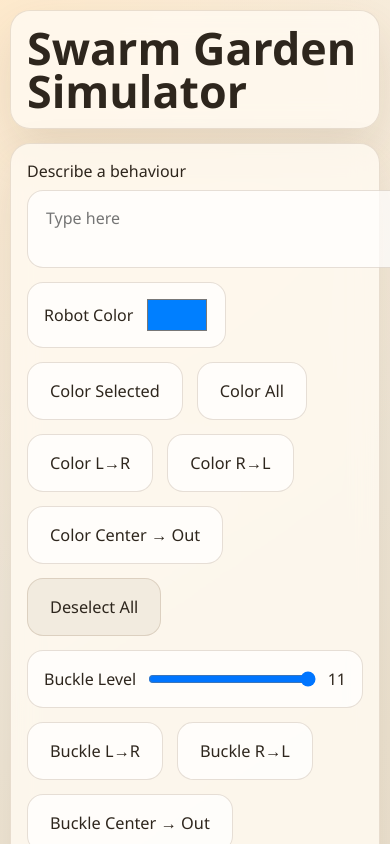
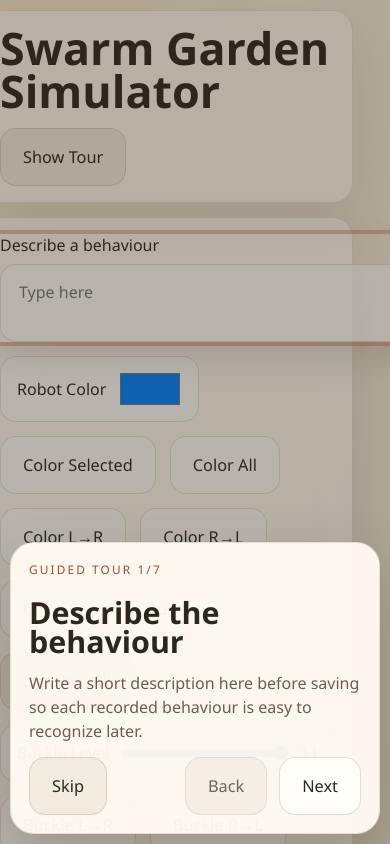
Before and after one commit to MerihanAlhafnawi/SwarmGardenSimulator, a Next.js app: page /application in a window 390 px wide. Shown: the top 844 px of the page. Built offline with nearby package versions, Linux system fonts and the light colour scheme; no server answers.

Commit message:
Add in-app guided tour

```diff
--- a/src/app/globals.css
+++ b/src/app/globals.css
@@ -74,6 +74,13 @@ a {
 .hero {
   padding: 34px 38px;
   margin-bottom: 14px;
+}
+
+.application-hero {
+  display: flex;
+  justify-content: space-between;
+  gap: 16px;
+  align-items: center;
 }
 
 .intro-hero {
@@ -167,6 +174,12 @@ h2 {
 
 .toolbar-spacer {
   flex: 1 1 auto;
+}
+
+.tour-target-active {
+  position: relative;
+  z-index: 40;
+  box-shadow: 0 0 0 4px rgba(198, 95, 63, 0.38), 0 14px 34px rgba(77, 54, 31, 0.18);
 }
 
 button,
@@ -322,6 +335,45 @@ button:disabled {
   gap: 10px;
 }
 
+.tour-overlay {
+  position: fixed;
+  inset: 0;
+  background: rgba(46, 38, 29, 0.34);
+  z-index: 30;
+}
+
+.tour-card {
+  position: fixed;
+  right: 24px;
+  bottom: 24px;
+  width: min(420px, calc(100vw - 32px));
+  border-radius: 24px;
+  border: 1px solid var(--panel-border);
+  background: rgba(255, 250, 242, 0.96);
+  box-shadow: 0 24px 60px rgba(77, 54, 31, 0.24);
+  padding: 24px;
+  display: grid;
+  gap: 14px;
+  z-index: 50;
+}
+
+.tour-body {
+  color: var(--muted);
+  line-height: 1.5;
+}
+
+.tour-actions {
+  display: flex;
+  justify-content: space-between;
+  gap: 12px;
+  align-items: center;
+}
+
+.tour-actions-right {
+  display: flex;
+  gap: 12px;
+}
+
 .video-placeholder {
   min-height: 360px;
   border-radius: 24px;
@@ -402,6 +454,11 @@ button:disabled {
     padding: 16px;
   }
 
+  .application-hero {
+    flex-direction: column;
+    align-items: flex-start;
+  }
+
   .video-placeholder {
     min-height: 220px;
   }
@@ -440,4 +497,17 @@ button:disabled {
     width: 100%;
     min-height: auto;
   }
+
+  .tour-card {
+    right: 10px;
+    left: 10px;
+    bottom: 10px;
+    width: auto;
+    padding: 18px;
+  }
+
+  .tour-actions,
+  .tour-actions-right {
+    flex-wrap: wrap;
+  }
 }
--- a/src/app/page.tsx
+++ b/src/app/page.tsx
@@ -16,8 +16,8 @@ export default function HomePage() {
         </div>
 
         <div className="intro-actions">
-          <Link href="/tutorial" className="intro-next ghost-link">
-            Tutorial
+          <Link href="/application?tour=1" className="intro-next ghost-link">
+            Guided Tour
           </Link>
           <Link href="/application" className="intro-next">
             Next
--- a/src/components/SwarmApplication.tsx
+++ b/src/components/SwarmApplication.tsx
@@ -1,6 +1,7 @@
 "use client";
 
 import Image from "next/image";
+import { useSearchParams } from "next/navigation";
 import { useEffect, useRef, useState } from "react";
 import { addDoc, collection, deleteDoc, doc, FirestoreError, serverTimestamp } from "firebase/firestore";
 import { getFirebaseDb } from "@/lib/firebase";
@@ -38,6 +39,49 @@ type SavedRecording = {
 };
 
 type PlaybackCellsInput = Array<string | [number, number]>;
+type TourStep = {
+  title: string;
+  body: string;
+  targetId: string;
+};
+
+const TOUR_STEPS: TourStep[] = [
+  {
+    targetId: "behaviour-field",
+    title: "Describe the behaviour",
+    body: "Write a short description here before saving so each recorded behaviour is easy to recognize later.",
+  },
+  {
+    targetId: "grid",
+    title: "Select robots",
+    body: "Click robots in the grid to select them. Selected robots are the ones affected by targeted changes.",
+  },
+  {
+    targetId: "color-controls",
+    title: "Color controls",
+    body: "Pick a color, then apply it to selected robots, all robots, or send it through the swarm as a moving flow.",
+  },
+  {
+    targetId: "buckle-controls",
+    title: "Buckle controls",
+    body: "Use the buckle slider or the directional buckle buttons to change bloom levels across the swarm.",
+  },
+  {
+    targetId: "record-controls",
+    title: "Record and save",
+    body: "Press Record to capture your actions, Stop Recording when you are done, then Save Recording to store the behaviour.",
+  },
+  {
+    targetId: "reset-button",
+    title: "Reset",
+    body: "Reset clears selections, restores white backgrounds, and returns every robot to buckle level 11.",
+  },
+  {
+    targetId: "recorded-behaviours",
+    title: "Recorded behaviours",
+    body: "Saved behaviours appear here. You can replay them, download them as JSON, or delete them later.",
+  },
+];
 
 const createGrid = (): Cell[][] =>
   Array.from({ length: ROWS }, (_, row) =>
@@ -99,6 +143,7 @@ const interpolateRgb = (start: number[], end: number[], t: number) =>
 const cloneGrid = (grid: Cell[][]) => grid.map((row) => row.map((cell) => ({ ...cell })));
 
 export default function SwarmApplication() {
+  const searchParams = useSearchParams();
   const [cells, setCells] = useState<Cell[][]>(() => createGrid());
   const [selected, setSelected] = useState<Set<string>>(new Set());
   const [currentColor, setCurrentColor] = useState(DEFAULT_COLOR);
@@ -110,16 +155,64 @@ export default function SwarmApplication() {
   const [savedRecordings, setSavedRecordings] = useState<SavedRecording[]>([]);
   const [saveState, setSaveState] = useState("Firebase not configured");
   const [deletingRecordingId, setDeletingRecordingId] = useState<string | null>(null);
+  const [tourOpen, setTourOpen] = useState(false);
+  const [tourStepIndex, setTourStepIndex] = useState(0);
   const timersRef = useRef<number[]>([]);
   const recordingStartRef = useRef<number>(0);
 
   const isFirebaseReady = Boolean(getFirebaseDb());
+  const activeTourStep = TOUR_STEPS[tourStepIndex];
 
   useEffect(() => {
     setSaveState(
       isFirebaseReady ? "Connected to Firebase" : "Add Firebase env vars to enable cloud saves",
     );
   }, [isFirebaseReady]);
+
+  useEffect(() => {
+    const forceTour = searchParams.get("tour") === "1";
+    const hasSeenTour = window.localStorage.getItem("swarm-tour-dismissed") === "true";
+
+    if (forceTour || !hasSeenTour) {
+      setTourOpen(true);
+      setTourStepIndex(0);
+    }
+  }, [searchParams]);
+
+  useEffect(() => {
+    if (!tourOpen) {
+      return;
+    }
+
+    const target = document.querySelector<HTMLElement>(`[data-tour-id="${activeTourStep.targetId}"]`);
+    target?.scrollIntoView({ behavior: "smooth", block: "center", inline: "nearest" });
+  }, [activeTourStep, tourOpen]);
+
+  const startTour = () => {
+    setTourStepIndex(0);
+    setTourOpen(true);
+  };
+
+  const closeTour = () => {
+    window.localStorage.setItem("swarm-tour-dismissed", "true");
+    setTourOpen(false);
+  };
+
+  const nextTourStep = () => {
+    if (tourStepIndex === TOUR_STEPS.length - 1) {
+      closeTour();
+      return;
+    }
+
+    setTourStepIndex((current) => current + 1);
+  };
+
+  const previousTourStep = () => {
+    setTourStepIndex((current) => Math.max(0, current - 1));
+  };
+
+  const getTourClass = (targetId: string) =>
+    tourOpen && activeTourStep.targetId === targetId ? "tour-target-active" : "";
 
   const stopFlow = () => {
     for (const timer of timersRef.current) {
@@ -495,14 +588,17 @@ export default function SwarmApplication() {
   return (
     <main className="page-shell">
       <section className="hero">
-        <div>
+        <div className="application-hero">
           <h1>Swarm Garden Simulator</h1>
+          <button className="ghost" onClick={startTour}>
+            Show Tour
+          </button>
         </div>
       </section>
 
       <section className="controls-card">
         <div className="toolbar">
-          <label className="field field-wide">
+          <label className={`field field-wide ${getTourClass("behaviour-field")}`} data-tour-id="behaviour-field">
             <span>Describe a behaviour</span>
             <textarea
               value={recordingNotes}
@@ -513,7 +609,7 @@ export default function SwarmApplication() {
           </label>
         </div>
 
-        <div className="toolbar">
+        <div className={`toolbar ${getTourClass("color-controls")}`} data-tour-id="color-controls">
           <label className="color-picker">
             <span>Robot Color</span>
             <input
@@ -568,7 +664,7 @@ export default function SwarmApplication() {
           </button>
         </div>
 
-        <div className="toolbar">
+        <div className={`toolbar ${getTourClass("buckle-controls")}`} data-tour-id="buckle-controls">
           <label className="slider-group">
             <span>Buckle Level</span>
             <input
@@ -619,7 +715,7 @@ export default function SwarmApplication() {
           </button>
         </div>
 
-        <div className="toolbar">
+        <div className={`toolbar ${getTourClass("record-controls")}`} data-tour-id="record-controls">
           <button
             className={recording ? "stop" : "record"}
             onClick={() => {
@@ -640,13 +736,13 @@ export default function SwarmApplication() {
           <button onClick={() => void saveRecording()}>Save Recording</button>
           {recordingStatus ? <span className="controls-status-text">{recordingStatus}</span> : null}
           <div className="toolbar-spacer" />
-          <button className="ghost" onClick={resetSwarm}>
+          <button className={`ghost ${getTourClass("reset-button")}`} data-tour-id="reset-button" onClick={resetSwarm}>
             Reset
           </button>
         </div>
       </section>
 
-      <section className="grid-card">
+      <section className={`grid-card ${getTourClass("grid")}`} data-tour-id="grid">
         <div className="swarm-grid" aria-label="Swarm grid">
           {cells.map((row) =>
             row.map((cell) => {
@@ -673,7 +769,7 @@ export default function SwarmApplication() {
         </div>
       </section>
 
-      <section className="library-card">
+      <section className={`library-card ${getTourClass("recorded-behaviours")}`} data-tour-id="recorded-behaviours">
         <div className="library-header">
           <div>
             <h2>Recorded behaviours</h2>
@@ -716,6 +812,32 @@ export default function SwarmApplication() {
           )}
         </div>
       </section>
+
+      {tourOpen ? (
+        <>
+          <div className="tour-overlay" onClick={closeTour} />
+          <aside className="tour-card" aria-live="polite">
+            <p className="eyebrow">
+              Guided Tour {tourStepIndex + 1}/{TOUR_STEPS.length}
+            </p>
+            <h2>{activeTourStep.title}</h2>
+            <p className="tour-body">{activeTourStep.body}</p>
+            <div className="tour-actions">
+              <button className="ghost" onClick={closeTour}>
+                Skip
+              </button>
+              <div className="tour-actions-right">
+                <button className="ghost" onClick={previousTourStep} disabled={tourStepIndex === 0}>
+                  Back
+                </button>
+                <button onClick={nextTourStep}>
+                  {tourStepIndex === TOUR_STEPS.length - 1 ? "Finish" : "Next"}
+                </button>
+              </div>
+            </div>
+          </aside>
+        </>
+      ) : null}
     </main>
   );
 }
```
